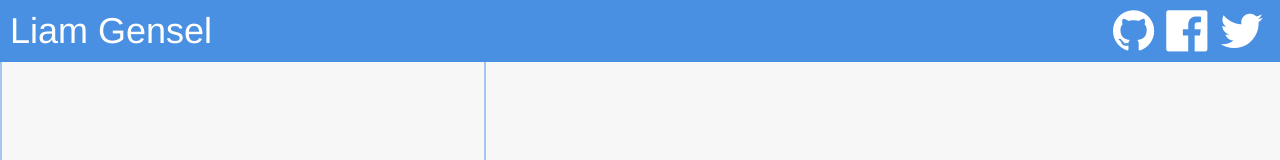
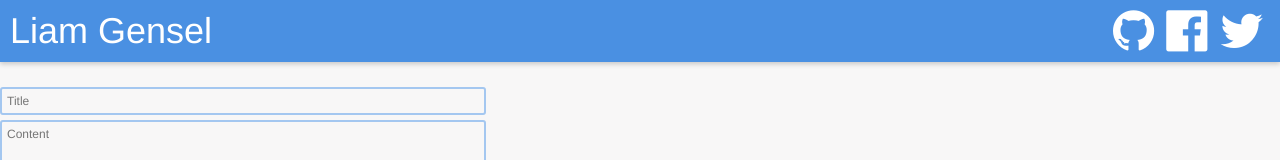
Before and after one commit to liamgens/Blog, a React (Create React App) app in the folder frontend/blog/: page /posts/new in a window 1280 px wide. Shown: the top 160 px of the page. Built offline with nearby package versions, Linux system fonts and the light colour scheme.

Commit message:
added drop shadow to top bar

```diff
--- a/frontend/blog/src/NewPost.js
+++ b/frontend/blog/src/NewPost.js
@@ -15,7 +15,7 @@ class NewPost extends Component {
     render() {
 
         return (
-            <div>
+            <div id="posts">
                 <PostForm />
             </div>
         );
--- a/frontend/blog/src/sidebar.css
+++ b/frontend/blog/src/sidebar.css
@@ -73,6 +73,7 @@ h6 span {
     left: 0;
     z-index: 999;
     width: 100%;
+    box-shadow: 0 2px 5px 0 rgba(0, 0, 0, 0.2);
 }
 
 #posts {
```
